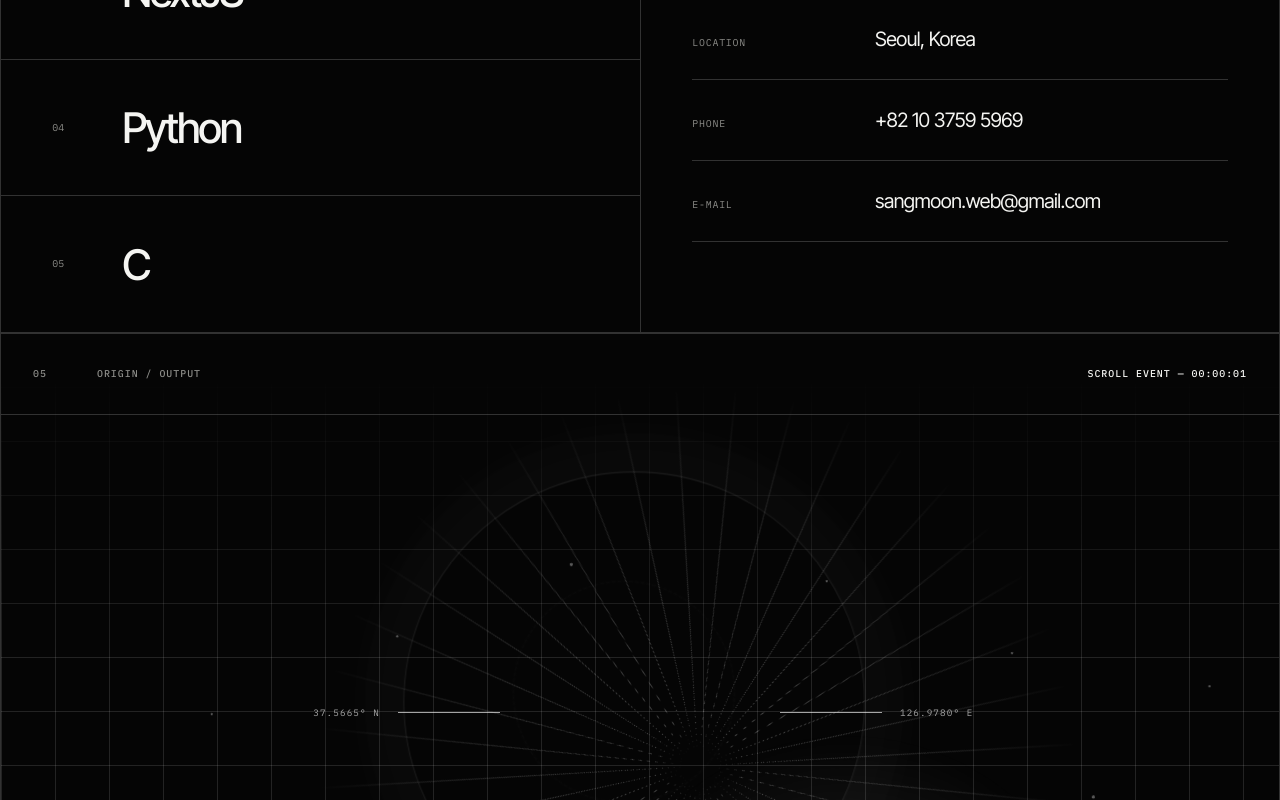
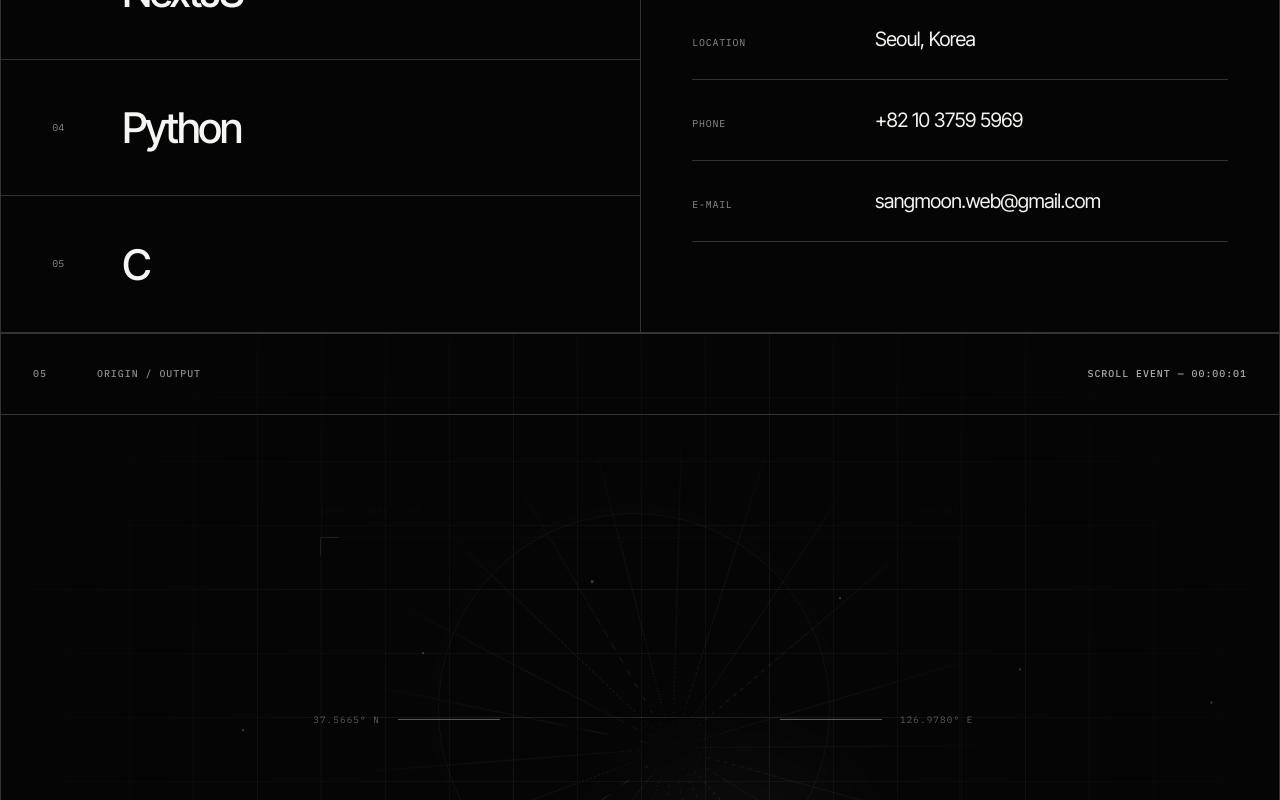
Before and after one commit to webmooncity/sangmoon-park-web, a React (Vite) app: page / in a window 1280 px wide. Shown: the part 2000-2800 px from the top of the page. Built offline with nearby package versions, Linux system fonts and the light colour scheme.

Commit message:
Move scroll signal to frame and refine finale

```diff
--- a/src/App.css
+++ b/src/App.css
@@ -19,51 +19,36 @@
 }
 
 .journey-trail,
-.journey-pulse,
-.journey-flare {
+.journey-pulse {
   position: absolute;
-  left: 50%;
+  right: max(12.5vw, calc((100vw - 1600px) / 2 + 200px));
 }
 
 .journey-trail {
-  top: 17vh;
+  top: 0;
   width: 1px;
-  height: 64vh;
+  height: 100vh;
   background: linear-gradient(
     to bottom,
-    transparent,
-    rgba(255, 255, 255, 0.18) 8%,
-    white 72%,
+    rgba(255, 255, 255, 0.04),
+    rgba(255, 255, 255, 0.2) 22%,
+    white 74%,
     transparent
   );
-  box-shadow: 0 0 8px rgba(255, 255, 255, 0.5);
+  box-shadow: 0 0 6px rgba(255, 255, 255, 0.32);
   transform: scaleY(0);
   transform-origin: top;
 }
 
 .journey-pulse {
-  top: 17vh;
-  width: 5px;
-  height: 34px;
+  top: 0;
+  width: 2px;
+  height: 28px;
   border-radius: 50%;
   background: white;
   box-shadow:
-    0 0 7px 2px white,
-    0 0 24px 8px rgba(255, 255, 255, 0.5);
-  transform: translate(-50%, 0);
-}
-
-.journey-flare {
-  top: 54vh;
-  width: 8px;
-  aspect-ratio: 1;
-  border: 1px solid white;
-  border-radius: 50%;
-  box-shadow:
-    0 0 12px 4px white,
-    0 0 56px 22px rgba(255, 255, 255, 0.45);
-  opacity: 0;
-  transform: translate(-50%, -50%) scale(0);
+    0 0 5px 1px white,
+    0 0 16px 5px rgba(255, 255, 255, 0.32);
 }
 
 .site-header {
@@ -114,6 +99,7 @@
   width: 1px;
   height: 100%;
   background: var(--line);
+  opacity: 0.42;
   pointer-events: none;
 }
 
@@ -410,10 +396,12 @@ footer a:focus-visible::after {
   z-index: -2;
   inset: 0;
   background-image:
-    linear-gradient(rgba(255, 255, 255, 0.12) 1px, transparent 1px),
-    linear-gradient(90deg, rgba(255, 255, 255, 0.12) 1px, transparent 1px);
-  background-size: 54px 54px;
-  mask-image: linear-gradient(to bottom, transparent 3%, black 27%, black 70%, transparent 92%);
+    linear-gradient(rgba(255, 255, 255, 0.045) 1px, transparent 1px),
+    linear-gradient(90deg, rgba(255, 255, 255, 0.045) 1px, transparent 1px),
+    linear-gradient(rgba(255, 255, 255, 0.025) 1px, transparent 1px),
+    linear-gradient(90deg, rgba(255, 255, 255, 0.025) 1px, transparent 1px);
+  background-size: 64px 64px, 64px 64px, 256px 256px, 256px 256px;
+  mask-image: radial-gradient(circle at 50% 36%, black 0, rgba(0, 0, 0, 0.72) 34%, transparent 74%);
 }
 
 .singularity::after {
@@ -422,16 +410,16 @@ footer a:focus-visible::after {
   z-index: -1;
   top: 37%;
   left: 50%;
-  width: min(1120px, 112vw);
+  width: min(780px, 82vw);
   aspect-ratio: 1;
   border-radius: 50%;
   background: radial-gradient(
     circle,
     rgba(255, 255, 255, 1) 0 0.6%,
-    rgba(255, 255, 255, 0.96) 0.8%,
-    rgba(255, 255, 255, 0.38) 8%,
-    rgba(255, 255, 255, 0.08) 23%,
-    transparent 54%
+    rgba(255, 255, 255, 0.9) 0.8%,
+    rgba(255, 255, 255, 0.24) 6%,
+    rgba(255, 255, 255, 0.055) 19%,
+    transparent 48%
   );
   filter: blur(2px);
   opacity: 0;
@@ -457,13 +445,91 @@ footer a:focus-visible::after {
 }
 
 .singularity-topline p:last-child {
-  color: var(--white);
+  color: rgba(245, 245, 242, 0.7);
 }
 
 .signal-field {
   position: relative;
-  height: 74svh;
+  height: 78svh;
   min-height: 610px;
+}
+
+.signal-guides {
+  position: absolute;
+  inset: 10% 12.5%;
+  opacity: 0.14;
+}
+
+.signal-guides span {
+  position: absolute;
+  display: block;
+}
+
+.guide-horizontal {
+  top: 48%;
+  left: 0;
+  width: 100%;
+  height: 1px;
+  background: linear-gradient(90deg, transparent, var(--line) 18%, var(--white) 50%, var(--line) 82%, transparent);
+}
+
+.guide-vertical {
+  top: 0;
+  bottom: 0;
+  left: 50%;
+  width: 1px;
+  background: repeating-linear-gradient(
+    to bottom,
+    transparent 0 13px,
+    rgba(255, 255, 255, 0.42) 13px 14px,
+    transparent 14px 24px
+  );
+}
+
+.guide-frame {
+  top: 48%;
+  left: 50%;
+  width: min(640px, 66vw);
+  height: min(360px, 38vw);
+  border: 1px solid rgba(255, 255, 255, 0.2);
+  transform: translate(-50%, -50%);
+}
+
+.guide-frame::before,
+.guide-frame::after {
+  content: '';
+  position: absolute;
+  width: 18px;
+  height: 18px;
+}
+
+.guide-frame::before {
+  top: -1px;
+  left: -1px;
+  border-top: 1px solid var(--white);
+  border-left: 1px solid var(--white);
+}
+
+.guide-frame::after {
+  right: -1px;
+  bottom: -1px;
+  border-right: 1px solid var(--white);
+  border-bottom: 1px solid var(--white);
+}
+
+.signal-readout {
+  position: absolute;
+  z-index: 2;
+  top: calc(48% - min(180px, 19vw) - 28px);
+  left: 50%;
+  display: flex;
+  width: min(640px, 66vw);
+  justify-content: space-between;
+  color: rgba(255, 255, 255, 0.34);
+  font: 400 0.55rem/1 var(--mono);
+  letter-spacing: 0.12em;
+  opacity: 0.58;
+  transform: translateX(-50%);
 }
 
 .particle-field,
@@ -494,14 +560,14 @@ footer a:focus-visible::after {
 }
 
 .burst-lines {
-  width: min(900px, 92vw);
+  width: min(720px, 76vw);
   aspect-ratio: 1;
   border-radius: 50%;
   background: repeating-conic-gradient(
     from 7deg,
-    transparent 0deg 5.7deg,
-    rgba(255, 255, 255, 0.5) 5.85deg 5.95deg,
-    transparent 6.1deg 9deg
+    transparent 0deg 10.6deg,
+    rgba(255, 255, 255, 0.42) 10.75deg 10.86deg,
+    transparent 11deg 16deg
   );
   mask-image: radial-gradient(circle, transparent 0 3%, black 8%, transparent 68%);
   opacity: 0;
@@ -514,29 +580,29 @@ footer a:focus-visible::after {
 }
 
 .ring-outer {
-  width: min(450px, 58vw);
+  width: min(380px, 48vw);
   aspect-ratio: 1;
   box-shadow:
-    0 0 0 38px rgba(255, 255, 255, 0.025),
-    0 0 90px 25px rgba(255, 255, 255, 0.14);
+    0 0 0 32px rgba(255, 255, 255, 0.018),
+    0 0 72px 18px rgba(255, 255, 255, 0.1);
 }
 
 .ring-inner {
-  width: min(190px, 26vw);
+  width: min(144px, 20vw);
   aspect-ratio: 1;
   border-style: dashed;
 }
 
 .burst-core {
-  width: 14px;
+  width: 8px;
   aspect-ratio: 1;
   border-radius: 50%;
   background: white;
   box-shadow:
-    0 0 8px 4px white,
-    0 0 28px 14px rgba(255, 255, 255, 0.92),
-    0 0 100px 42px rgba(255, 255, 255, 0.56),
-    0 0 260px 110px rgba(255, 255, 255, 0.18);
+    0 0 6px 3px white,
+    0 0 22px 10px rgba(255, 255, 255, 0.76),
+    0 0 72px 30px rgba(255, 255, 255, 0.32),
+    0 0 180px 70px rgba(255, 255, 255, 0.1);
   opacity: 0;
 }
 
@@ -544,7 +610,7 @@ footer a:focus-visible::after {
   position: absolute;
   top: 48%;
   margin: 0;
-  color: rgba(255, 255, 255, 0.64);
+  color: rgba(255, 255, 255, 0.34);
   font: 400 0.58rem/1 var(--mono);
   letter-spacing: 0.12em;
 }
@@ -696,6 +762,13 @@ footer a {
     animation-range: entry 0% cover 72%;
   }
 
+  .signal-guides,
+  .signal-readout {
+    animation: guides-focus linear both;
+    animation-timeline: view();
+    animation-range: entry 0% cover 72%;
+  }
+
   .finale-copy h2 {
     animation: title-reveal linear both;
     animation-timeline: view();
@@ -715,79 +788,85 @@ footer a {
   }
 
   .journey-pulse {
-    animation: journey-fall linear both;
+    animation: frame-current linear both;
     animation-timeline: scroll(root);
   }
 
-  .journey-flare {
-    animation: journey-impact linear both;
+  .hero::after {
+    animation: hero-frame-awaken linear both;
     animation-timeline: scroll(root);
   }
-
 }
 
 @keyframes journey-visibility {
-  0%, 5% { opacity: 0; }
-  9%, 76% { opacity: 0.9; }
-  81%, 100% { opacity: 0; }
+  0% { opacity: 0.15; }
+  7%, 34% { opacity: 0.92; }
+  58% { opacity: 0.42; }
+  72%, 100% { opacity: 0; }
 }
 
 @keyframes journey-trace {
-  0%, 7% { transform: scaleY(0); opacity: 0; }
-  18% { transform: scaleY(0.22); opacity: 0.72; }
-  62% { transform: scaleY(0.7); opacity: 0.58; }
-  77% { transform: scaleY(1); opacity: 1; }
-  81%, 100% { transform: scaleY(1); opacity: 0; }
+  0% { transform: scaleY(0.06); opacity: 0.18; }
+  12% { transform: scaleY(0.52); opacity: 0.92; }
+  34% { transform: scaleY(0.86); opacity: 0.72; }
+  58% { transform: scaleY(1); opacity: 0.32; }
+  72%, 100% { transform: scaleY(1); opacity: 0; }
 }
 
-@keyframes journey-fall {
-  0%, 7% { transform: translate(-50%, 0); opacity: 0; }
-  10% { transform: translate(-50%, 0); opacity: 1; }
-  62% { transform: translate(-50%, 36vh); opacity: 0.92; }
-  77% { transform: translate(-50%, 37vh); opacity: 1; }
-  79%, 100% { transform: translate(-50%, 37vh) scaleY(0.1); opacity: 0; }
+@keyframes frame-current {
+  0% { transform: translateY(7vh); opacity: 0; }
+  5% { opacity: 0.92; }
+  38% { transform: translateY(72vh); opacity: 1; }
+  62% { transform: translateY(98vh); opacity: 0.28; }
+  70%, 100% { transform: translateY(110vh); opacity: 0; }
 }
 
-@keyframes journey-impact {
-  0%, 74% { opacity: 0; transform: translate(-50%, -50%) scale(0); }
-  77% { opacity: 1; transform: translate(-50%, -50%) scale(0.25); }
-  80% { opacity: 0.85; transform: translate(-50%, -50%) scale(18); }
-  84%, 100% { opacity: 0; transform: translate(-50%, -50%) scale(42); }
+@keyframes hero-frame-awaken {
+  0% { opacity: 0.28; background: var(--line); box-shadow: none; }
+  30% { opacity: 0.95; background: rgba(255, 255, 255, 0.82); box-shadow: 0 0 9px rgba(255, 255, 255, 0.28); }
+  100% { opacity: 0.4; background: var(--line); box-shadow: none; }
 }
 
 @keyframes halo-impact {
   0%, 30% { opacity: 0; scale: 0.05; }
-  47% { opacity: 1; scale: 0.68; }
-  62% { opacity: 0.42; scale: 1; }
+  47% { opacity: 0.72; scale: 0.62; }
+  62% { opacity: 0.22; scale: 0.94; }
   82%, 100% { opacity: 0; scale: 1.18; }
 }
 
 @keyframes burst-impact {
   0%, 30% { opacity: 0; scale: 0.08; }
-  48% { opacity: 0.74; scale: 0.76; }
-  64% { opacity: 0.28; scale: 1; }
+  48% { opacity: 0.52; scale: 0.72; }
+  64% { opacity: 0.16; scale: 0.96; }
   84%, 100% { opacity: 0; scale: 1.15; }
 }
 
 @keyframes ring-impact {
   0%, 32% { opacity: 0; scale: 0.05; }
-  49% { opacity: 0.95; scale: 0.74; }
-  68% { opacity: 0.24; scale: 1; }
+  49% { opacity: 0.66; scale: 0.7; }
+  68% { opacity: 0.14; scale: 0.96; }
   86%, 100% { opacity: 0; scale: 1.2; }
 }
 
 @keyframes particle-impact {
   0%, 34% { opacity: 0; scale: 0.18; }
-  51% { opacity: 0.68; scale: 0.7; }
-  70% { opacity: 0.18; scale: 1; }
+  51% { opacity: 0.42; scale: 0.68; }
+  70% { opacity: 0.1; scale: 0.98; }
   88%, 100% { opacity: 0; scale: 1.16; }
 }
 
 @keyframes core-impact {
   0%, 36% { opacity: 0; transform: translate(-50%, -50%) scale(0.12); }
-  48% { opacity: 1; transform: translate(-50%, -50%) scale(1.28); }
-  62% { opacity: 0.55; transform: translate(-50%, -50%) scale(0.82); }
+  48% { opacity: 1; transform: translate(-50%, -50%) scale(1.12); }
+  62% { opacity: 0.42; transform: translate(-50%, -50%) scale(0.72); }
   78%, 100% { opacity: 0; transform: translate(-50%, -50%) scale(0.25); }
+}
+
+@keyframes guides-focus {
+  0%, 24% { opacity: 0.08; }
+  46% { opacity: 0.4; }
+  70% { opacity: 0.14; }
+  100% { opacity: 0.08; }
 }
 
 @keyframes title-reveal {
@@ -805,6 +884,11 @@ footer a {
   }
 
   .hero::after {
+    right: 64px;
+  }
+
+  .journey-trail,
+  .journey-pulse {
     right: 64px;
   }
 
@@ -863,7 +947,13 @@ footer a {
   }
 
   .hero::after {
-    display: none;
+    right: 38px;
+    display: block;
+  }
+
+  .journey-trail,
+  .journey-pulse {
+    right: 38px;
   }
 
   .hero-index {
@@ -985,6 +1075,23 @@ footer a {
     display: none;
   }
 
+  .signal-guides {
+    inset: 12% 38px;
+  }
+
+  .guide-frame,
+  .signal-readout {
+    width: calc(100vw - 76px);
+  }
+
+  .guide-frame {
+    height: 210px;
+  }
+
+  .signal-readout {
+    top: calc(48% - 133px);
+  }
+
   .finale-copy {
     min-height: 58svh;
     padding: 54px 18px 56px;
--- a/src/App.tsx
+++ b/src/App.tsx
@@ -8,7 +8,6 @@ function App() {
       <div className="scroll-journey" aria-hidden="true">
         <span className="journey-trail" />
         <span className="journey-pulse" />
-        <span className="journey-flare" />
       </div>
 
       <header className="site-header">
@@ -114,6 +113,15 @@ function App() {
         </div>
 
         <div className="signal-field" aria-hidden="true">
+          <div className="signal-guides">
+            <span className="guide-horizontal" />
+            <span className="guide-vertical" />
+            <span className="guide-frame" />
+          </div>
+          <div className="signal-readout">
+            <span>IMPACT NODE / 05</span>
+            <span>Δ 00.001</span>
+          </div>
           <div className="particle-field" />
           <div className="burst-lines" />
           <div className="burst-ring ring-outer" />
```
